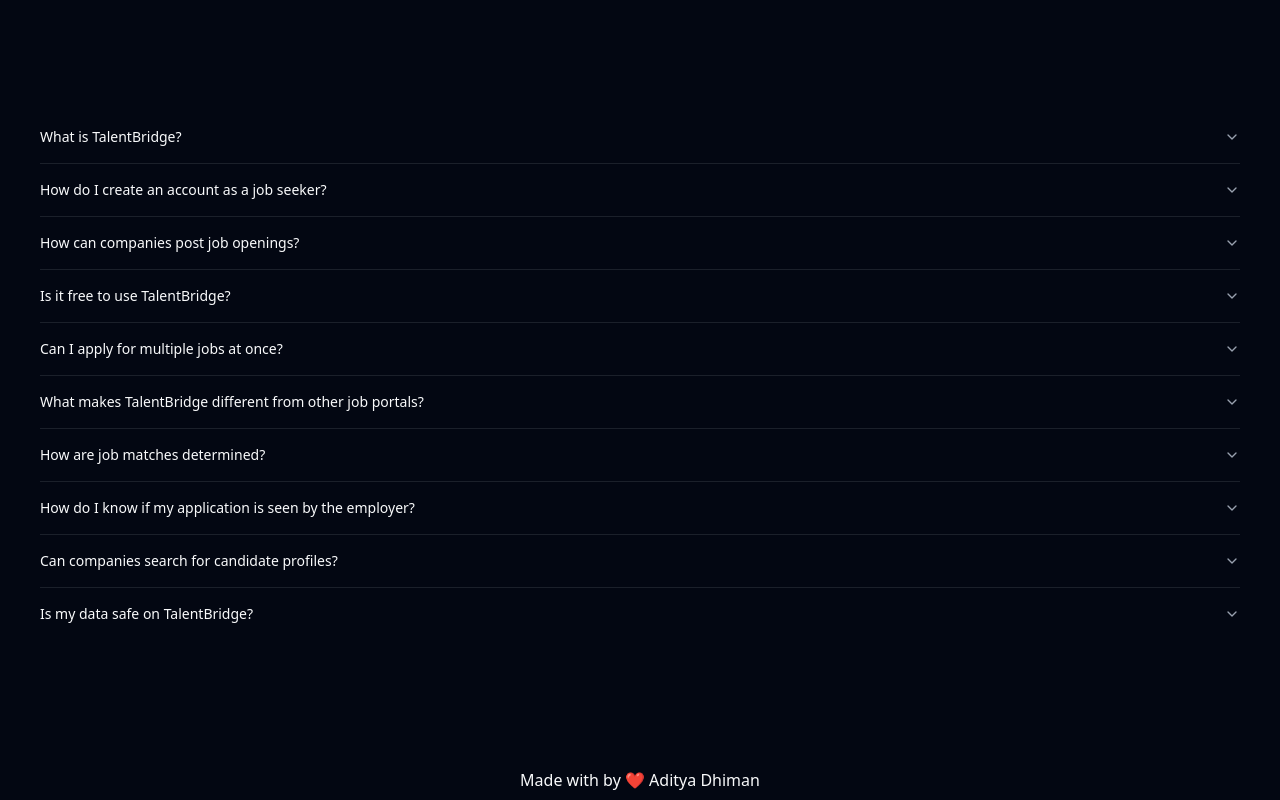
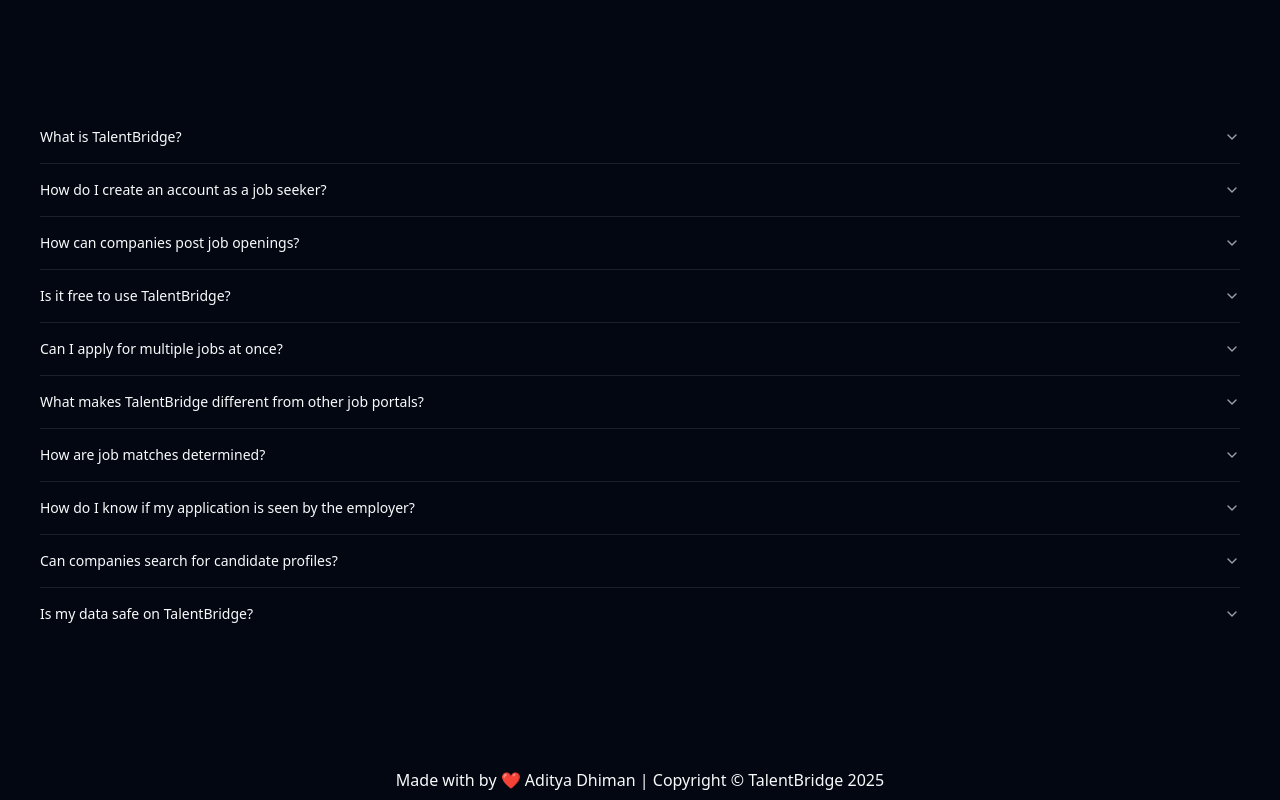
Before and after one commit to adityadhiman-in/TalentBridge, a React (Vite) app: page / in a window 1280 px wide. Shown: the part 2036-2836 px from the top of the page. Built offline with nearby package versions, Linux system fonts and the light colour scheme; no server answers.

Commit message:
footer edited

```diff
--- a/src/layouts/AppLayout.jsx
+++ b/src/layouts/AppLayout.jsx
@@ -11,7 +11,7 @@
         <Outlet />
       </main>
       <footer className="px-1 py-2 flex items-center justify-center">
-        Made with by ❤️ Aditya Dhiman
+        <p>Made with by ❤️ Aditya Dhiman | Copyright © TalentBridge 2025</p>
       </footer>
     </div>
   );
```
